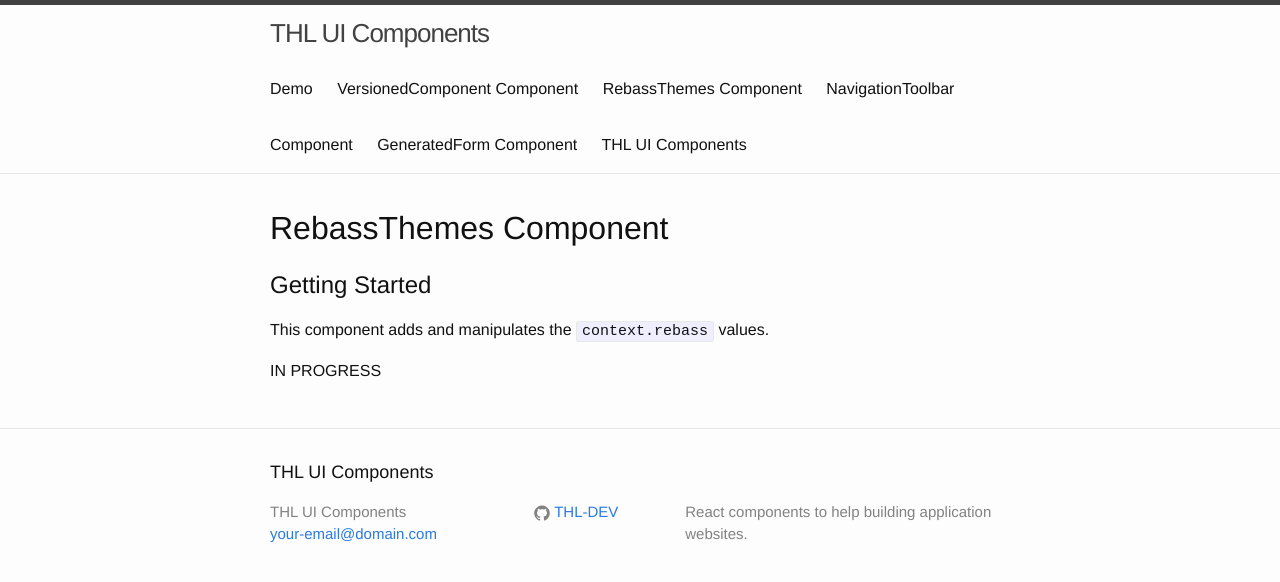
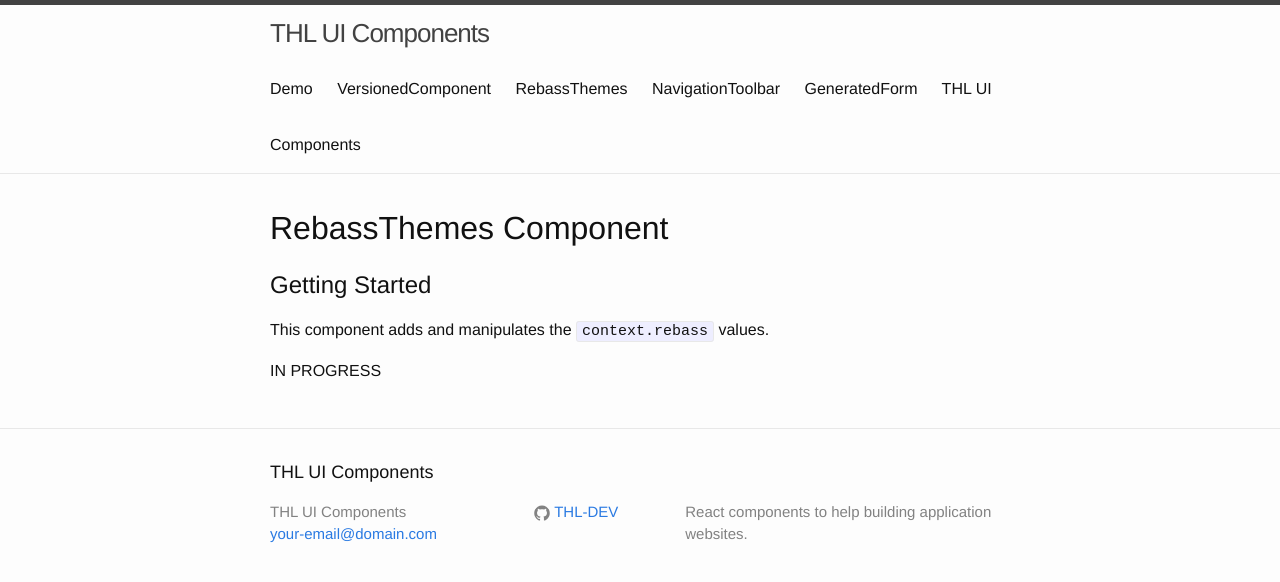
Before and after one commit to hlissnake/thl-ui-components, a Jekyll site: the page built from components/RebassThemes/index.md, in a window 1280 px wide. Shown: the top 582 px of the page. Built offline with Jekyll 4.4.1, drawn with Linux system fonts in a browser that asks for light colours.

Commit message:
fix(links):

```diff
--- a/_includes/header.html
+++ b/_includes/header.html
@@ -14,9 +14,9 @@
       </a>
 
       <div class="trigger">
-        <a class="page-link" href="/storybook">Demo</a>
+        <a class="page-link" href="{{ site.baseurl }}/storybook">Demo</a>
         {% for my_page in site.pages %}
-          {% if my_page.title %}
+          {% if my_page.title and my_page.url %}
           <a class="page-link" href="{{ my_page.url | prepend: site.baseurl }}">{{ my_page.title }}</a>
           {% endif %}
         {% endfor %}
--- a/components/GeneratedForm/index.md
+++ b/components/GeneratedForm/index.md
@@ -1,5 +1,5 @@
 ---
-title: GeneratedForm Component
+title: GeneratedForm
 layout: default
 ---
 
--- a/components/NavigationToolbar/index.md
+++ b/components/NavigationToolbar/index.md
@@ -1,5 +1,5 @@
 ---
-title: NavigationToolbar Component
+title: NavigationToolbar
 layout: default
 ---
 
--- a/components/RebassThemes/index.md
+++ b/components/RebassThemes/index.md
@@ -1,5 +1,5 @@
 ---
-title: RebassThemes Component
+title: RebassThemes
 layout: default
 ---
 
--- a/components/VersionedComponent/index.md
+++ b/components/VersionedComponent/index.md
@@ -1,5 +1,5 @@
 ---
-title: VersionedComponent Component
+title: VersionedComponent
 layout: default
 ---
 
```
